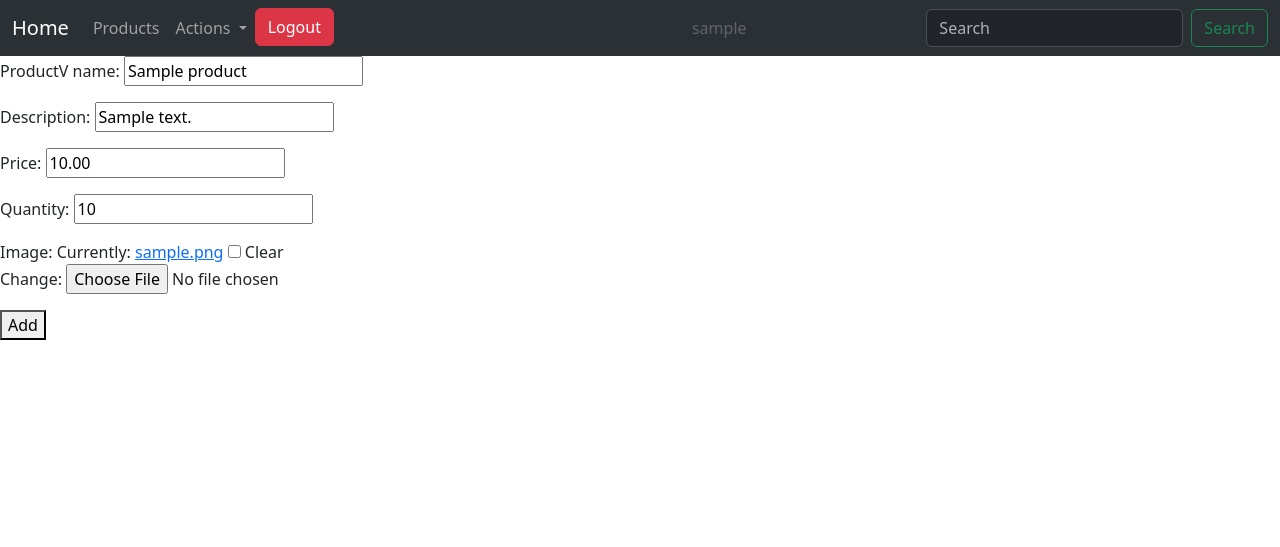
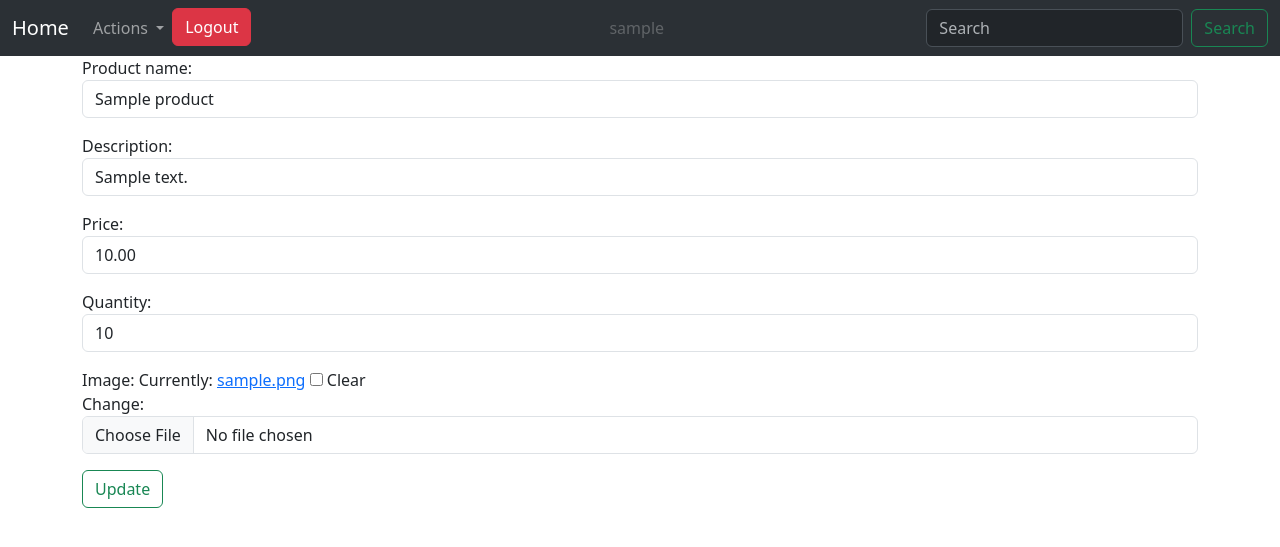
Before and after one commit to IgorEzerskiy/shop, a Django app: a page that uses templates/index.html in a window 1280 px wide. Shown: the top 547 px of the page. Run offline with Django 4.2, Linux system fonts and the light colour scheme; a user stored in the database is signed in; tables that the repository leaves empty hold one stand-in row (values such as "Sample post").

Commit message:
Add CSS to Django Froms. Delete view

```diff
--- a/main_app/forms.py
+++ b/main_app/forms.py
@@ -1,11 +1,11 @@
 from django import forms
-from django.contrib.auth.forms import UserCreationForm
+from django.contrib.auth.forms import UserCreationForm, AuthenticationForm
 
 from main_app.models import Product, Purchase, User
 
 
 class ProductForm(forms.ModelForm):
-    title = forms.CharField(label='ProductV name', max_length=150, required=True)
+    title = forms.CharField(label='Product name', max_length=150, required=True)
     description = forms.CharField(label='Description', max_length=1500, required=True)
     price = forms.DecimalField(label='Price', max_digits=20, decimal_places=2, required=True)
     quantity = forms.IntegerField(label='Quantity', min_value=1, required=True)
@@ -15,6 +15,14 @@
         model = Product
         fields = ['title', 'description', 'price', 'quantity', 'image']
 
+    def __init__(self, *args, **kwargs):
+        super(ProductForm, self).__init__(*args, **kwargs)
+        self.fields['title'].widget.attrs.update({'class': 'form-control'})
+        self.fields['description'].widget.attrs.update({'class': 'form-control'})
+        self.fields['price'].widget.attrs.update({'class': 'form-control'})
+        self.fields['quantity'].widget.attrs.update({'class': 'form-control'})
+        self.fields['image'].widget.attrs.update({'class': 'form-control'})
+
 
 class PurchaseForm(forms.ModelForm):
     product_quantity = forms.IntegerField(label='Quantity', min_value=1, required=True)
@@ -23,6 +31,10 @@
         model = Purchase
         fields = ['product_quantity']
 
+    def __init__(self, *args, **kwargs):
+        super(PurchaseForm, self).__init__(*args, **kwargs)
+        self.fields['product_quantity'].widget.attrs.update({'class': 'form-control'})
+
 
 class UserCreateForm(UserCreationForm):
     image = forms.ImageField(label='Image', max_length=100, required=False)
@@ -30,3 +42,21 @@
     class Meta:
         model = User
         fields = ['username', 'wallet', 'image']
+
+    def __init__(self, *args, **kwargs):
+        super(UserCreateForm, self).__init__(*args, **kwargs)
+        self.fields['username'].widget.attrs.update({'class': 'form-control'})
+        self.fields['wallet'].widget.attrs.update({'class': 'form-control'})
+        self.fields['image'].widget.attrs.update({'class': 'form-control'})
+        self.fields['password1'].widget.attrs.update({'class': 'form-control'})
+        self.fields['password2'].widget.attrs.update({'class': 'form-control'})
+
+
+class UserForm(AuthenticationForm):
+    class Meta:
+        model = User
+
+    def __init__(self, *args, **kwargs):
+        super(UserForm, self).__init__(*args, **kwargs)
+        self.fields['username'].widget.attrs.update({'class': 'form-control'})
+        self.fields['password'].widget.attrs.update({'class': 'form-control'})
--- a/main_app/views.py
+++ b/main_app/views.py
@@ -6,7 +6,7 @@
 from django.contrib.auth.mixins import LoginRequiredMixin
 from django.db import transaction
 from main_app.models import Product, Purchase, User
-from main_app.forms import ProductForm, PurchaseForm, UserCreateForm
+from main_app.forms import ProductForm, PurchaseForm, UserCreateForm, UserForm
 
 
 class ProductListView(TemplateView):
@@ -26,13 +26,6 @@
     template_name = 'product_update.html'
     success_url = '/'
     queryset = Product.objects.all()
-
-
-class ProductV(LoginRequiredMixin, TemplateView):
-    """ЭТУ НУЖНО УДАЛИТЬ ВЬЮХУ"""
-    login_url = 'login/'
-    template_name = 'product_list.html'
-    extra_context = {'products': Product.objects.all()}
 
 
 class ProductDetailView(DetailView):
@@ -84,6 +77,7 @@
 
 class UserLoginView(LoginView):
     template_name = 'login.html'
+    form_class = UserForm
     next_page = '/'
 
 
--- a/shop/urls.py
+++ b/shop/urls.py
@@ -17,7 +17,7 @@
 from django.conf.urls.static import static
 from django.contrib import admin
 from django.urls import path
-from main_app.views import ProductListView, ProductV, ProfileView, UserLoginView, UserLogoutView, ProductDetailView, \
+from main_app.views import ProductListView, ProfileView, UserLoginView, UserLogoutView, ProductDetailView, \
                             ProductCreateView, ProductUpdateView, PurchaseCreateView, UserCreateView
 from shop import settings
 
@@ -25,7 +25,6 @@
     path('admin/', admin.site.urls),
     path('', ProductListView.as_view(), name='home_page'),
     path('profile/', ProfileView.as_view(), name='profile'),
-    path('product-list/', ProductV.as_view(), name='product_list'),
     path('edit-product/<slug:slug>', ProductUpdateView.as_view(), name='product_update'),
     path('login/', UserLoginView.as_view(), name='login'),
     path('logout/', UserLogoutView.as_view(), name='logout'),
--- a/templates/index.html
+++ b/templates/index.html
@@ -17,9 +17,6 @@
         <div class="collapse navbar-collapse" id="navbarScroll">
             <ul class="navbar-nav me-auto my-2 my-lg-0 navbar-nav-scroll" style="--bs-scroll-height: 100px;">
                 {% if request.user.is_superuser %}
-                <li class="nav-item">
-                    <a class="nav-link" href="{% url 'product_list' %}">Products</a>
-                </li>
                 <li class="nav-item dropdown">
                     <a class="nav-link dropdown-toggle" href="#" role="button" data-bs-toggle="dropdown"
                        aria-expanded="false">
--- a/templates/product_item.html
+++ b/templates/product_item.html
@@ -19,9 +19,12 @@
             {% if not request.user.is_superuser and request.user.is_authenticated %}
             <form method="post" action={% url "create-purchase" product.slug %}>
                 {% csrf_token %}
-                {{ product_quantity }}
+                {{ product_quantity.as_p }}
             <button type="submit" class="btn btn-primary">Buy</button>
             </form>
+            {% endif %}
+            {% if request.user.is_superuser %}
+                <a href={% url "product_update" product.slug %} class="btn btn-warning">Edit</a>
             {% endif %}
 
         </div>
--- a/templates/product_update.html
+++ b/templates/product_update.html
@@ -2,9 +2,11 @@
 {% load static %}
 
 {% block content %}
-  <form method="post" enctype="multipart/form-data">
-    {% csrf_token %}
-    {{ form.as_p }}
-    <button type="submit" value="Update">Add</button>
-  </form>
+<div class="container-sm">
+    <form method="post" enctype="multipart/form-data">
+        {% csrf_token %}
+        {{ form.as_p }}
+        <button type="submit" value="Update" class="btn btn-outline-success">Update</button>
+    </form>
+</div>
 {% endblock %}
```
Also changed, not shown: templates/login.html (+8 -6 lines), templates/product_add.html (+7 -5 lines), templates/registration.html (+8 -6 lines).
